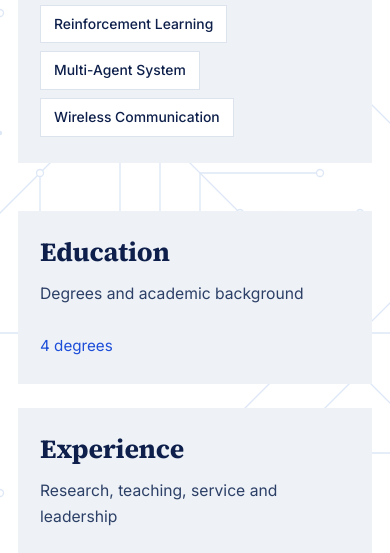
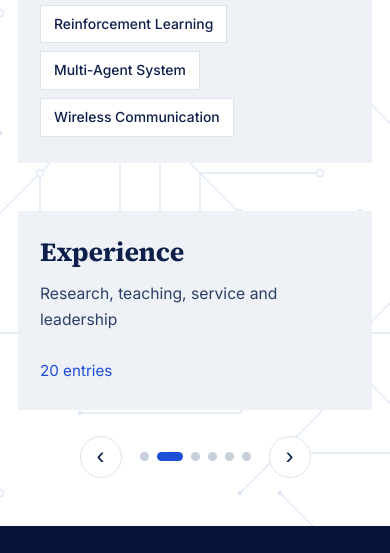
Before and after one commit to omorovi/mdomorfaruk, a plain HTML site: page index.html in a window 390 px wide. Shown: the part 1587-2140 px from the top of the page. Drawn offline with Linux system fonts and the light colour scheme.

Commit message:
Turn About page section cards into an auto-sliding carousel
Shows three cards on desktop (two on tablets, one on phones) and slides
one card every 3.5 seconds in a loop. Pauses on hover or keyboard focus,
supports swipe, arrow buttons and dots, and stays still for visitors who
prefer reduced motion.

Co-Authored-By: Claude Opus 5.5 <noreply@anthropic.com>
Claude-Session: https://claude.ai/code/session_01AC4PvBkequMxsAkVpSYyoK

```diff
--- a/assets/css/style.css
+++ b/assets/css/style.css
@@ -146,6 +146,18 @@ main { min-height: 50vh; }
 
 /* Portal-style link cards */
 .link-cards { display: grid; grid-template-columns: repeat(3, 1fr); gap: 24px; }
+.carousel-viewport { overflow: hidden; }
+.carousel-track { display: flex; gap: 24px; transition: transform .7s cubic-bezier(.4, 0, .2, 1); will-change: transform; }
+.carousel-track .link-card { flex: 0 0 calc((100% - 48px) / 3); }
+.carousel-controls { display: flex; align-items: center; justify-content: center; gap: 18px; margin-top: 26px; }
+.carousel-btn {
+  width: 42px; height: 42px; border-radius: 50%; border: 1px solid var(--line); background: #fff; color: var(--ink);
+  font-size: 1.5rem; line-height: 1; cursor: pointer; display: grid; place-items: center; padding-bottom: 3px; transition: all .2s;
+}
+.carousel-btn:hover { background: var(--navy-800); border-color: var(--navy-800); color: #fff; }
+.carousel-dots { display: flex; gap: 8px; }
+.carousel-dot { width: 9px; height: 9px; border-radius: 50%; border: 0; padding: 0; background: #c7cfdb; cursor: pointer; transition: all .3s; }
+.carousel-dot[aria-current="true"] { background: var(--accent); width: 26px; border-radius: 5px; }
 .link-card { display: flex; flex-direction: column; min-height: 230px; color: inherit; }
 .link-card:hover { text-decoration: none; transform: translateY(-4px); box-shadow: 0 16px 36px rgba(16,26,61,.12); background: #f3eee7; }
 .link-card h3 { font-size: 1.65rem; }
@@ -296,6 +308,7 @@ a.pub-title:hover { color: var(--accent); }
 }
 @media (max-width: 900px) {
   .link-cards { grid-template-columns: repeat(2, 1fr); }
+  .carousel-track .link-card { flex-basis: calc((100% - 24px) / 2); }
   .about-grid, .cv-grid { grid-template-columns: 1fr; }
   .project.has-image { grid-template-columns: 1fr; }
   .footer-grid { grid-template-columns: 1fr 1fr; }
@@ -307,6 +320,7 @@ a.pub-title:hover { color: var(--accent); }
   .hero-photo { width: 132px; height: 132px; }
   .section { padding: 48px 0; }
   .link-cards { grid-template-columns: 1fr; }
+  .carousel-track .link-card { flex-basis: 100%; }
   .link-card { min-height: 0; }
   .card, .post-card, .project { padding: 26px 22px; }
   .entry { grid-template-columns: 1fr; gap: 4px; padding: 22px; }
--- a/assets/js/site.js
+++ b/assets/js/site.js
@@ -99,6 +99,56 @@
     }
   }
 
+  /* ---------- Carousel: slides one card at a time, loops, pauses on hover ---------- */
+  function initCarousel(root) {
+    if (!root) return;
+    const track = root.querySelector(".carousel-track");
+    const originals = [...track.children];
+    const n = originals.length;
+    originals.forEach((it) => { const c = it.cloneNode(true); c.setAttribute("aria-hidden", "true"); c.tabIndex = -1; track.appendChild(c); });
+    const dots = [...root.querySelectorAll(".carousel-dot")];
+    let i = 0, timer = null, paused = false;
+    const stepPx = () => {
+      const gap = parseFloat(getComputedStyle(track).columnGap || getComputedStyle(track).gap) || 0;
+      return track.children[0].getBoundingClientRect().width + gap;
+    };
+    const place = (k, animate) => {
+      i = k;
+      track.style.transition = animate ? "" : "none";
+      track.style.transform = `translateX(${-i * stepPx()}px)`;
+      const active = ((i % n) + n) % n;
+      dots.forEach((d, j) => d.setAttribute("aria-current", String(j === active)));
+      if (!animate) void track.offsetWidth; // apply instantly before the next animated move
+    };
+    const move = (d) => {
+      if (i + d < 0) place(i + n, false);
+      if (i + d > n) place(i - n, false);
+      place(i + d, true);
+    };
+    track.addEventListener("transitionend", () => { if (i >= n) place(i - n, false); });
+    root.querySelectorAll(".carousel-btn").forEach((b) => b.addEventListener("click", () => { move(+b.dataset.dir); restart(); }));
+    dots.forEach((d) => d.addEventListener("click", () => { place(+d.dataset.i, true); restart(); }));
+    const reduced = window.matchMedia && matchMedia("(prefers-reduced-motion: reduce)").matches;
+    const restart = () => {
+      clearInterval(timer);
+      if (!reduced && !paused) timer = setInterval(() => { if (!document.hidden) move(1); }, 3500);
+    };
+    root.addEventListener("mouseenter", () => { paused = true; clearInterval(timer); });
+    root.addEventListener("mouseleave", () => { paused = false; restart(); });
+    root.addEventListener("focusin", () => { paused = true; clearInterval(timer); });
+    root.addEventListener("focusout", () => { paused = false; restart(); });
+    // swipe on touch screens
+    let x0 = null;
+    root.addEventListener("touchstart", (e) => { x0 = e.touches[0].clientX; }, { passive: true });
+    root.addEventListener("touchend", (e) => {
+      if (x0 === null) return;
+      const dx = e.changedTouches[0].clientX - x0; x0 = null;
+      if (Math.abs(dx) > 40) { move(dx < 0 ? 1 : -1); restart(); }
+    });
+    window.addEventListener("resize", () => place(i, false));
+    place(0, false); restart();
+  }
+
   /* ---------- About ---------- */
   const plural = (n, one, many) => `${n} ${n === 1 ? one : many}`;
 
@@ -149,13 +199,22 @@
       </section>
       <section class="section">
         <div class="wrap">
-          <div class="link-cards">
-            ${cards.map(([href, title, desc, count]) => `
-              <a class="card link-card fade-in" href="${href}">
-                <h3>${esc(title)}</h3>
-                <p>${esc(desc)}</p>
-                <div class="foot"><span class="count">${esc(count)}</span></div>
-              </a>`).join("")}
+          <div class="carousel fade-in" aria-roledescription="carousel" aria-label="Site sections">
+            <div class="carousel-viewport">
+              <div class="carousel-track link-cards">
+                ${cards.map(([href, title, desc, count]) => `
+                  <a class="card link-card" href="${href}">
+                    <h3>${esc(title)}</h3>
+                    <p>${esc(desc)}</p>
+                    <div class="foot"><span class="count">${esc(count)}</span></div>
+                  </a>`).join("")}
+              </div>
+            </div>
+            <div class="carousel-controls">
+              <button type="button" class="carousel-btn" data-dir="-1" aria-label="Previous">&#8249;</button>
+              <div class="carousel-dots">${cards.map((c, i) => `<button type="button" class="carousel-dot" data-i="${i}" aria-label="Show ${esc(c[1])}"></button>`).join("")}</div>
+              <button type="button" class="carousel-btn" data-dir="1" aria-label="Next">&#8250;</button>
+            </div>
           </div>
         </div>
       </section>
@@ -171,6 +230,8 @@
             </div>`).join("")}
         </div>
       </section>` : ""}`;
+
+    initCarousel($("#about .carousel"));
 
     const ld = {
       "@context": "https://schema.org", "@type": "Person", name: p.name, jobTitle: p.position,
--- a/index.html
+++ b/index.html
@@ -16,8 +16,8 @@
   <link rel="preconnect" href="https://fonts.googleapis.com">
   <link rel="preconnect" href="https://fonts.gstatic.com" crossorigin>
   <link rel="stylesheet" href="https://fonts.googleapis.com/css2?family=Inter:wght@400;500;600;700&family=Source+Serif+4:opsz,wght@8..60,600;8..60,700&display=swap">
-  <link rel="stylesheet" href="assets/css/style.css?v=20261124161505">
-  <script src="assets/js/site.js?v=20261124161505" defer></script>
+  <link rel="stylesheet" href="assets/css/style.css?v=20261124162237">
+  <script src="assets/js/site.js?v=20261124162237" defer></script>
 </head>
 <body data-page="about">
   <a class="skip" href="#main">Skip to content</a>
```
Also changed, not shown: awards.html (+2 -2 lines), education.html (+2 -2 lines), experience.html (+2 -2 lines), news.html (+2 -2 lines), publications.html (+2 -2 lines), research.html (+2 -2 lines).
